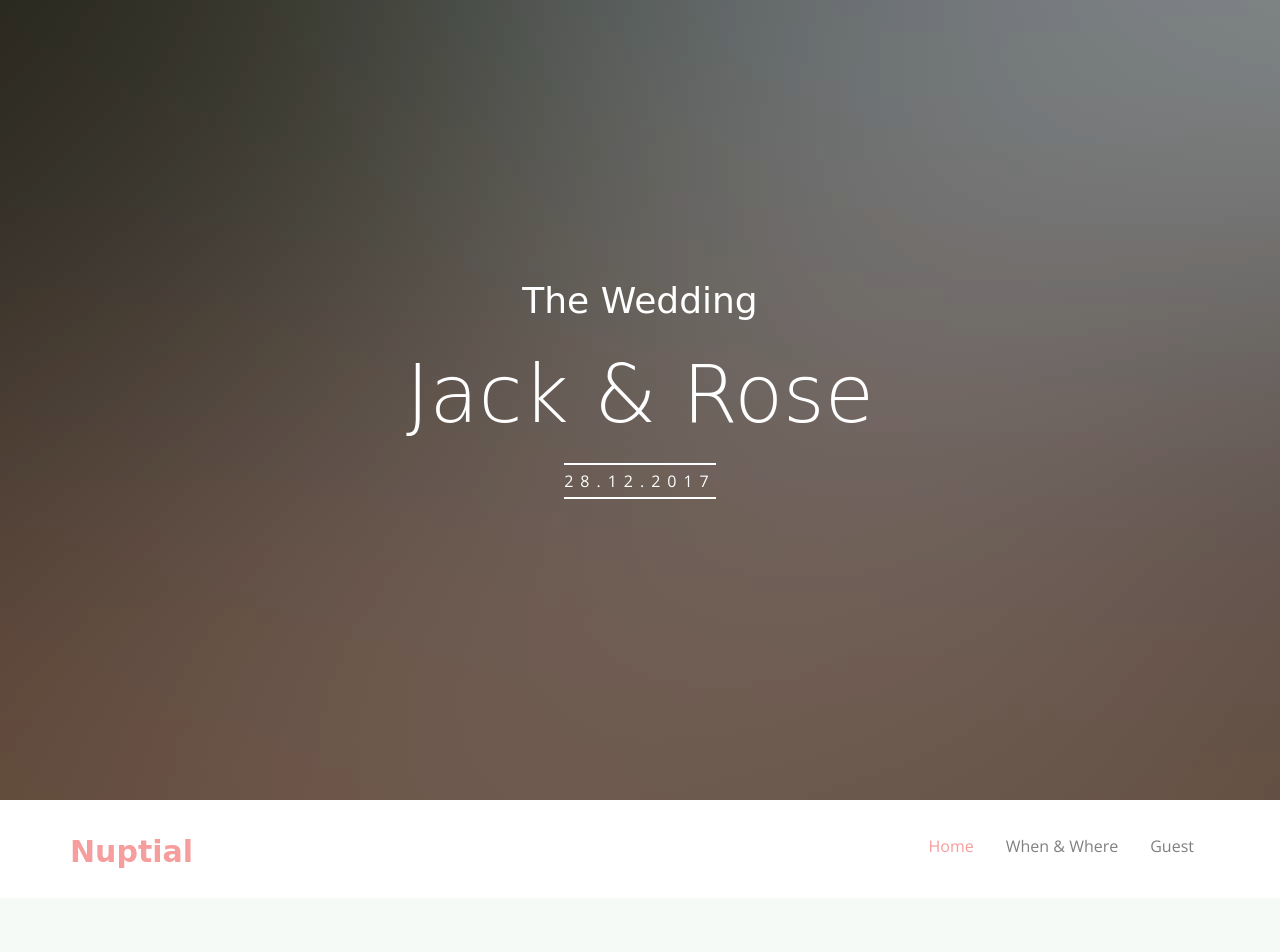
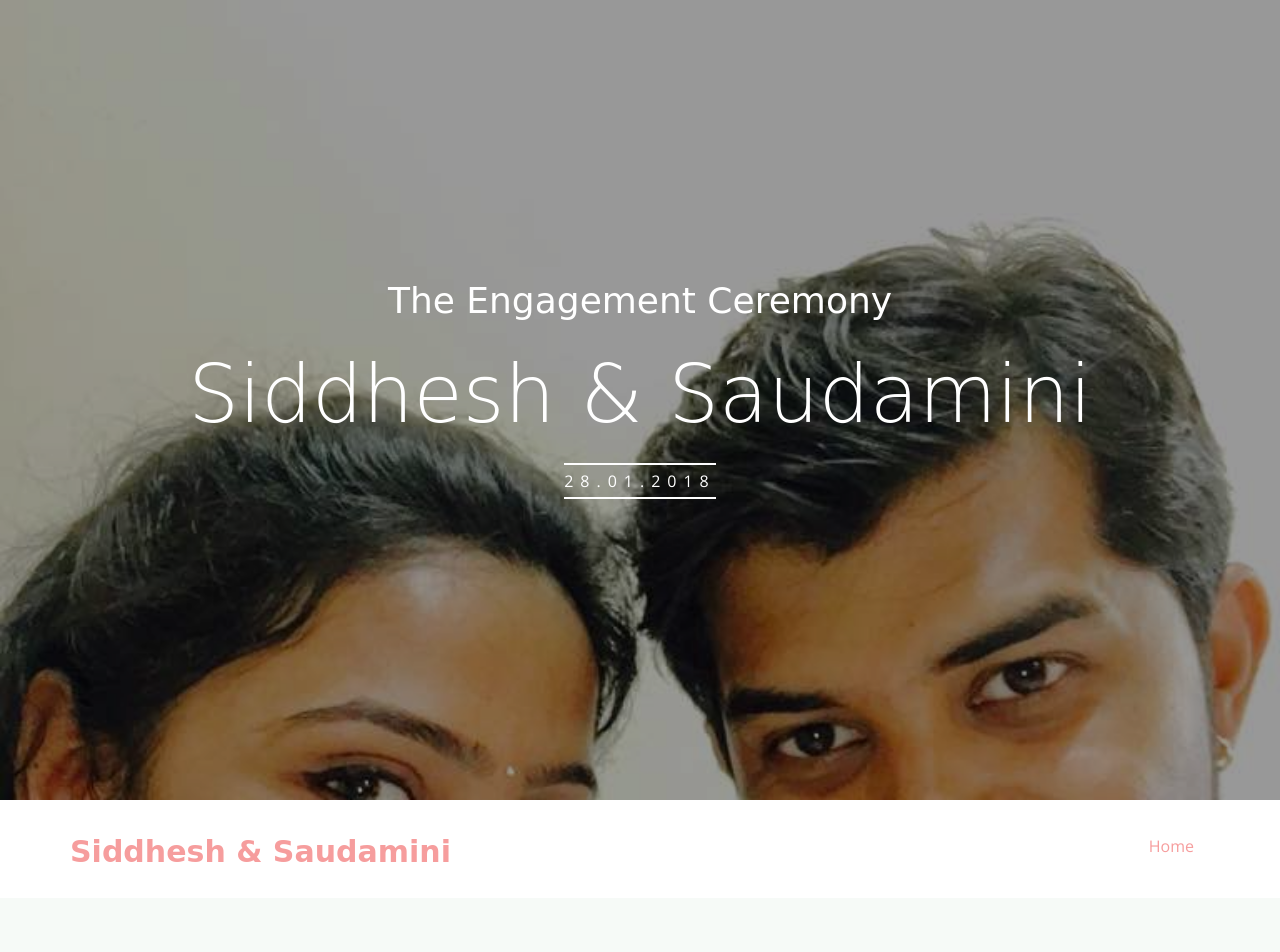
Before and after one commit to sidWedsau/sidWedSau.github.io, a website: page index.html in a window 1280 px wide. Shown: the top 952 px of the page. Drawn offline with nearby package versions, Linux system fonts and the light colour scheme; some packages are replaced by stand-ins of ours; no server answers; files whose address does not match are found by name; a web font is replaced by a local one.

Commit message:
Added Images

```diff
--- a/index.html
+++ b/index.html
@@ -72,15 +72,15 @@
 
 		<div class="fh5co-hero" data-section="home">
 			<div class="fh5co-overlay"></div>
-			<div class="fh5co-cover text-center" data-stellar-background-ratio="0.5" style="background-image: url(images/cover_bg_1.jpg);">
+			<div class="fh5co-cover text-center" data-stellar-background-ratio="0.5" style="background-image: url(images/IMG-20170529-WA0005.jpg);">
 				<div class="display-t">
 					<div class="display-tc">
 						<div class="container">
 							<div class="col-md-10 col-md-offset-1">
 								<div class="animate-box">
-									<h1>The Wedding</h1>
-									<h2>Jack &amp; Rose</h2>
-									<p><span>28.12.2017</span></p>
+									<h1>The Engagement Ceremony</h1>
+									<h2>Siddhesh &amp; Saudamini</h2>
+									<p><span>28.01.2018</span></p>
 								</div>
 							</div>
 						</div>
@@ -93,13 +93,11 @@
 			<div class="container">
 				<div class="nav-header">
 					<a href="#" class="js-fh5co-nav-toggle fh5co-nav-toggle dark"><i></i></a>
-					<h1 id="fh5co-logo"><a href="index.html">Nuptial</a></h1>
+					<h1 id="fh5co-logo"><a href="index.html">Siddhesh & Saudamini</a></h1>
 					<!-- START #fh5co-menu-wrap -->
 					<nav id="fh5co-menu-wrap" role="navigation">
 						<ul class="sf-menu" id="fh5co-primary-menu">
 							<li class="active"><a href="index.html" >Home</a></li>
-							<li><a href="when-where.html">When &amp; Where</a></li>
-							<li><a href="guest.html">Guest</a></li>
 						</ul>
 					</nav>
 				</div>
```
Also changed, not shown: images/IMG-20170529-WA0005.jpg (added), images/IMG-20170930-WA0102.jpg (added).
